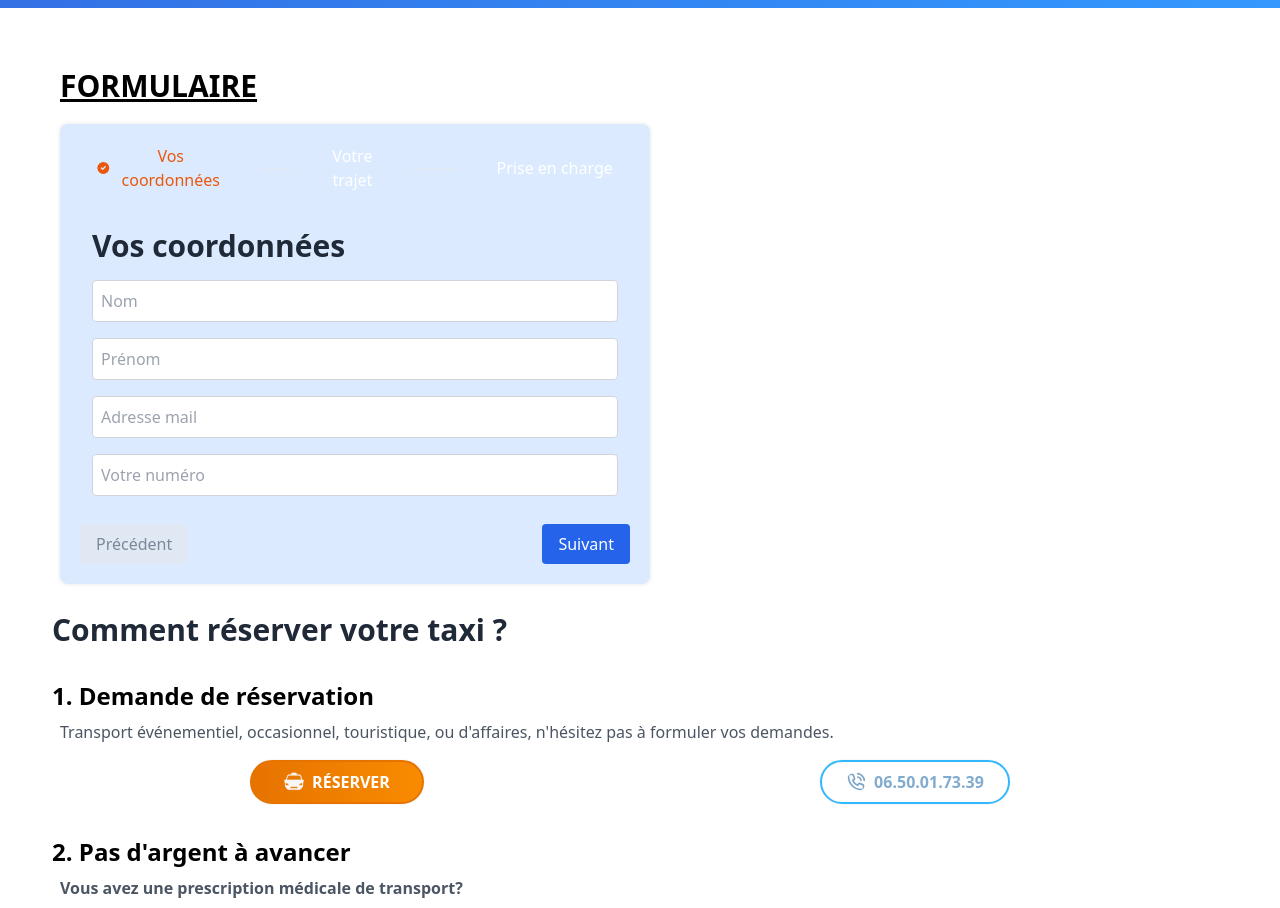
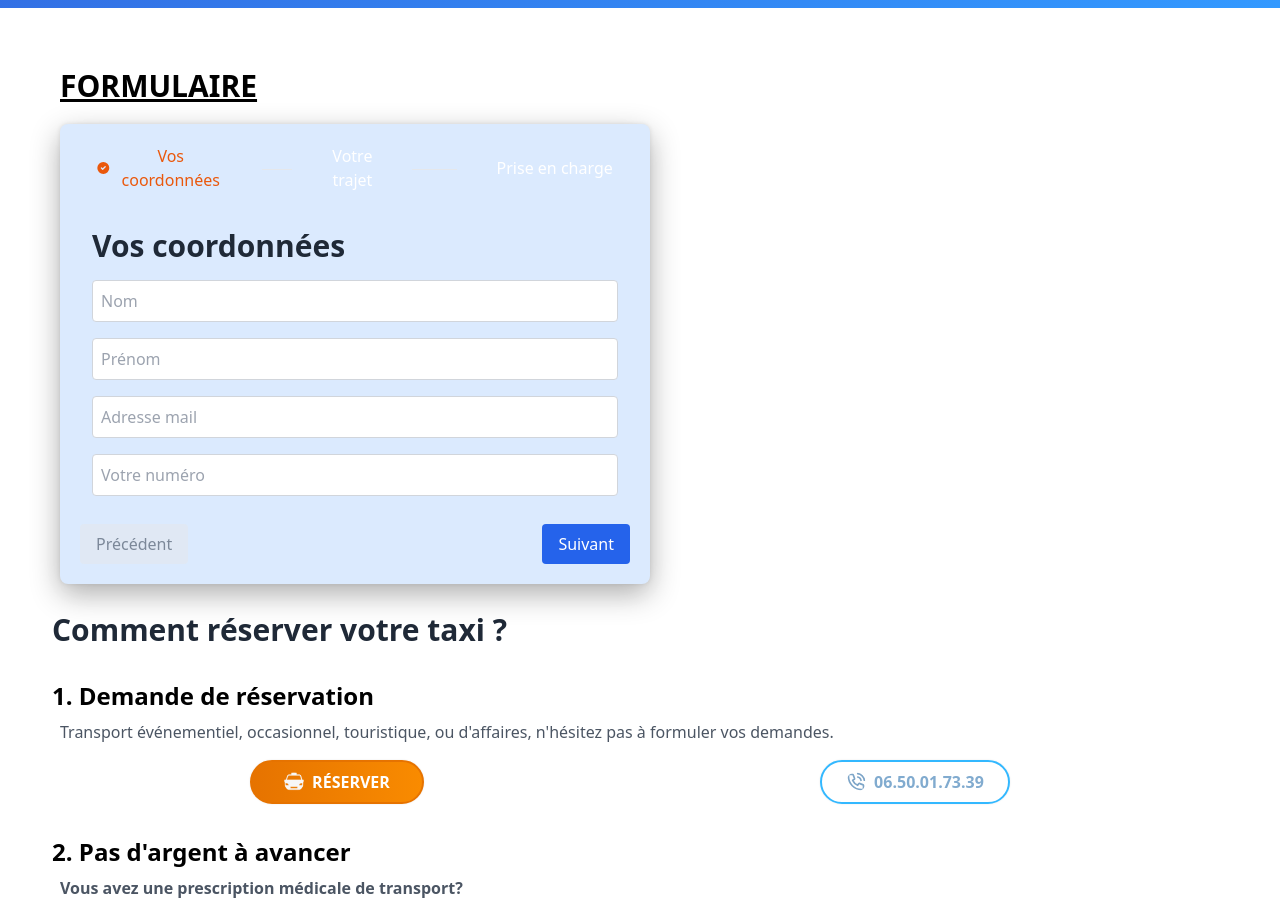
Before and after one commit to David-konate/ab-taxi, a Next.js app: page / in a window 1280 px wide. Shown: the part 800-1708 px from the top of the page. Built offline with nearby package versions, Linux system fonts and the light colour scheme.

Commit message:
formulaire remonter elargie.1

```diff
--- a/src/app/assets/components/home/Block6.tsx
+++ b/src/app/assets/components/home/Block6.tsx
@@ -511,10 +511,11 @@ const Block6 = () => {
         <div className="mb-4 md:mb-0 xl:p-5">
           <p className="title text-3xl font-bold underline">FORMULAIRE</p>
         </div>
-        {/* Second block image */}
+        {/*  block formulaire */}
         <div
           className="mt-8 mx-auto xl:mt-0 xl:ml-5 xl:w-1/2 w-full
        flex flex-col items-center justify-center rounded-lg bg-blue-100 box-shadow p-5"
+          style={{ boxShadow: "0 10px 30px rgba(0, 0, 0, 0.3)" }}
         >
           <form
             onSubmit={handleSubmit(onSubmit)}
```
